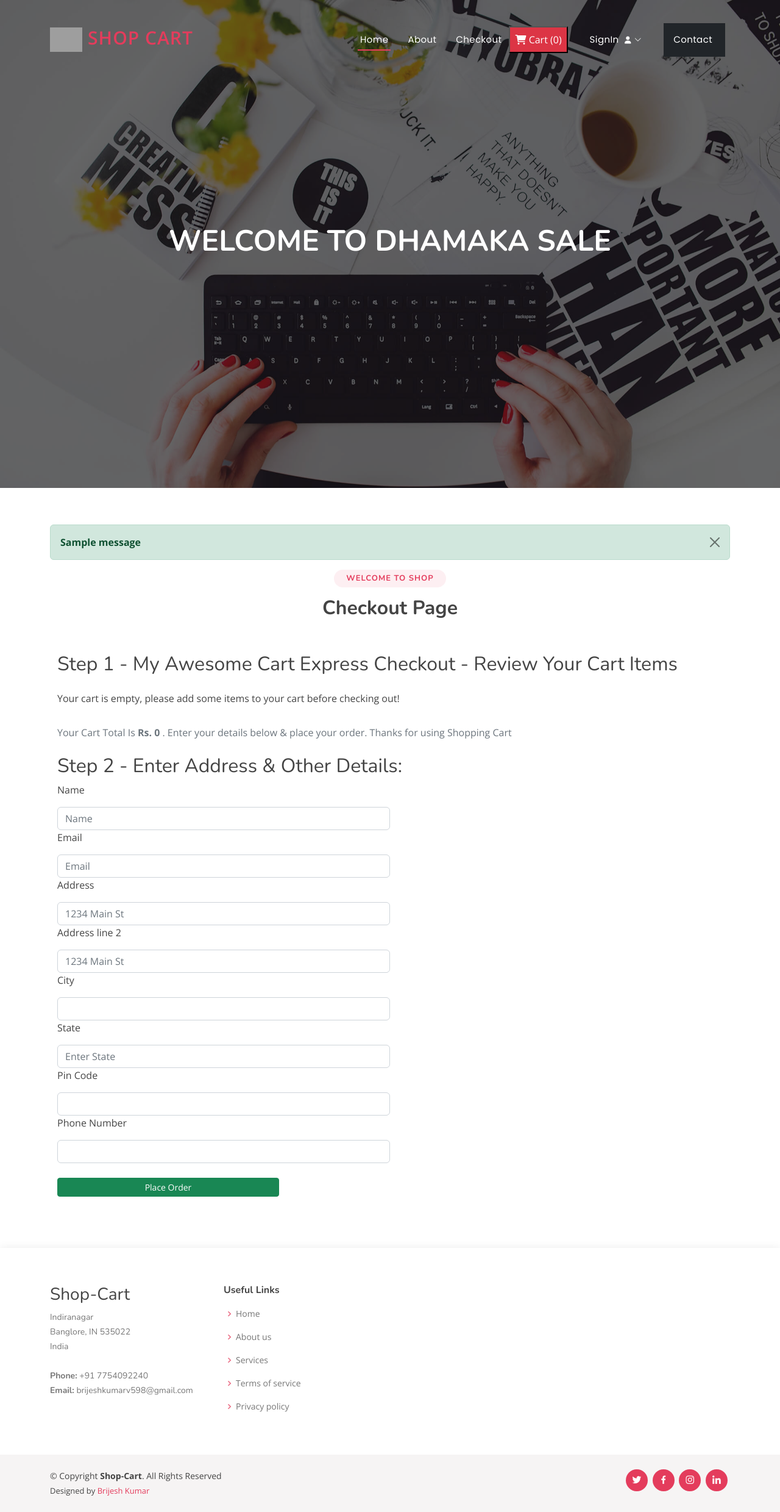
After one commit to Brijesh-26/E-COMMERCE-WITH-DJANGO, a Django app: template ecommerce/templates/checkout.html in a window 1280 px wide. The commit adds this page. Shown: the whole page at 61% size. Run offline with Django 4.2, Linux system fonts and the light colour scheme; the template is opened without the code that fills it, so the values that code supplies are empty; tables that the repository leaves empty hold one stand-in row (values such as "Sample post"); one stand-in notice (Sample message) is shown; some libraries are stand-ins or nearby versions; grey boxes are pictures that could not be loaded.

```diff
--- a/ecommerce/auth_cart/views.py
+++ b/ecommerce/auth_cart/views.py
@@ -29,8 +29,9 @@ def signup(request):
         except Exception as identifier:
             pass
         user = User.objects.create_user(email,email,password)
+
+        user.save()
         user.is_active=False
-        user.save()
         email_subject="Activate Your Account"
         message=render_to_string('activate.html',{
             'user':user,
@@ -55,8 +56,9 @@ class ActivateAccountView(View):
         except Exception as identifier:
             user=None
         if user is not None and generate_token.check_token(user,token):
+
+            user.save()
             user.is_active=True
-            user.save()
             messages.info(request,"Account Activated Successfully")
             return redirect('/authentication/login')
         return render(request,'activatefail.html')
--- a/ecommerce/ecommerce/settings.py
+++ b/ecommerce/ecommerce/settings.py
@@ -118,8 +118,8 @@ USE_TZ = True
 # setting emails
 
 EMAIL_HOST= 'smtpout.secureserver.net'
-EMAIL_HOST_USER= ''
-EMAIL_HOST_PASSWORD= ''
+EMAIL_HOST_USER= '20200021050@mmmut.ac.in'
+EMAIL_HOST_PASSWORD= 'Verma@123'
 EMAIL_PORT= 587
 EMAIL_USE_TLS= True
 EMAIL_BACKEND= 'django.core.mail.backends.smtp.EmailBackend'
--- a/ecommerce/ecommerceapp/admin.py
+++ b/ecommerce/ecommerceapp/admin.py
@@ -1,6 +1,8 @@
 from django.contrib import admin
-from ecommerceapp.models import Contact, Product
+from ecommerceapp.models import Contact, Product, Orders, OrderUpdate
 # Register your models here.
 
 admin.site.register(Contact)
 admin.site.register(Product)
+admin.site.register(Orders)
+admin.site.register(OrderUpdate)
--- /dev/null
+++ b/ecommerce/ecommerceapp/keys.py
@@ -0,0 +1,2 @@
+MID=""
+MK=""
--- a/ecommerce/templates/base.html
+++ b/ecommerce/templates/base.html
@@ -50,8 +50,6 @@
 
           <li><a class="nav-link scrollto" href="/about">About</a></li>
           <li><a class="nav-link scrollto" href="/checkout">Checkout</a></li>
-          <li><a class="nav-link scrollto" href="/profile">My Profile<i class="fa-regular fa-square-user"></i> </a></li>
-
           <button type="button" class="nav-link scrollto bg-danger p-2 m-2 text-white" id="popcart" data-container="body" data-toggle="popover" data-placement="bottom" data-html="true" ><i class="fa-solid fa-cart-shopping"></i>  Cart (<span id="cart">0</span>)
           </button>
 
@@ -136,13 +134,13 @@
         <div class="row">
 
           <div class="col-lg-3 col-md-6 footer-contact">
-            <h3>Tempo</h3>
+            <h3>Shop-Cart</h3>
             <p>
-              A108 Adam Street <br>
-              New York, NY 535022<br>
-              United States <br><br>
-              <strong>Phone:</strong> +1 5589 55488 55<br>
-              <strong>Email:</strong> info@example.com<br>
+              Indiranagar <br>
+              Banglore, IN 535022<br>
+              India <br><br>
+              <strong>Phone:</strong> +91 7754092240<br>
+              <strong>Email:</strong> brijeshkumarv598@gmail.com<br>
             </p>
           </div>
 
@@ -157,7 +155,7 @@
             </ul>
           </div>
 
-          <div class="col-lg-3 col-md-6 footer-links">
+          {% comment %} <div class="col-lg-3 col-md-6 footer-links">
             <h4>Our Services</h4>
             <ul>
               <li><i class="bx bx-chevron-right"></i> <a href="#">Web Design</a></li>
@@ -166,15 +164,15 @@
               <li><i class="bx bx-chevron-right"></i> <a href="#">Marketing</a></li>
               <li><i class="bx bx-chevron-right"></i> <a href="#">Graphic Design</a></li>
             </ul>
-          </div>
-
+          </div> {% endcomment %}
+{% comment %}
           <div class="col-lg-4 col-md-6 footer-newsletter">
             <h4>Join Our Newsletter</h4>
             <p>Tamen quem nulla quae legam multos aute sint culpa legam noster magna</p>
             <form action="" method="post">
               <input type="email" name="email"><input type="submit" value="Subscribe">
             </form>
-          </div>
+          </div> {% endcomment %}
 
         </div>
       </div>
@@ -184,18 +182,17 @@
 
       <div class="me-md-auto text-center text-md-start">
         <div class="copyright">
-          &copy; Copyright <strong><span>Tempo</span></strong>. All Rights Reserved
+          &copy; Copyright <strong><span>Shop-Cart</span></strong>. All Rights Reserved
         </div>
         <div class="credits">
-          Designed by <a href="https://bootstrapmade.com/">BootstrapMade</a>
+          Designed by <a href="https://bootstrapmade.com/">Brijesh Kumar</a>
         </div>
       </div>
       <div class="social-links text-center text-md-right pt-3 pt-md-0">
-        <a href="#" class="twitter"><i class="bx bxl-twitter"></i></a>
-        <a href="#" class="facebook"><i class="bx bxl-facebook"></i></a>
-        <a href="#" class="instagram"><i class="bx bxl-instagram"></i></a>
-        <a href="#" class="google-plus"><i class="bx bxl-skype"></i></a>
-        <a href="#" class="linkedin"><i class="bx bxl-linkedin"></i></a>
+        <a href="https://twitter.com/hello_world1001" class="twitter"><i class="bx bxl-twitter"></i></a>
+        <a href="https://www.facebook.com/profile.php?id=100074687511025" class="facebook"><i class="bx bxl-facebook"></i></a>
+        <a href="https://www.instagram.com/__brijesh26__/" class="instagram"><i class="bx bxl-instagram"></i></a>
+        <a href="https://www.linkedin.com/in/brijesh26/" class="linkedin"><i class="bx bxl-linkedin"></i></a>
       </div>
     </div>
   </footer><!-- End Footer -->
--- /dev/null
+++ b/ecommerce/templates/checkout.html
@@ -0,0 +1,173 @@
+{% extends 'base.html' %}
+{% block title %}
+Check Out
+{% endblock title %}
+{% block content %}
+
+<h1>Welcome to Dhamaka Sale</h1>
+
+{% endblock content %}
+{% block body %}
+{% load static %}
+
+<!-- ======= Portfolio Section ======= -->
+<section id="portfolio" class="portfolio">
+  <div class="container">
+    {% for message in messages %}
+
+    <div
+      class="alert alert-{{message.tags}} alert-dismissible fade show"
+      role="alert"
+    >
+      <strong>{{message}}</strong>
+      <button
+        type="button"
+        class="btn-close"
+        data-bs-dismiss="alert"
+        aria-label="Close"
+      ></button>
+    </div>
+    {% endfor %}
+
+    <div class="section-title">
+      <h2>Welcome to Shop</h2>
+      <h3>Checkout Page </h3>
+    </div>
+
+
+
+       <div class="container">
+           <div class="col my-4">
+               <h2>Step 1 - My Awesome Cart Express Checkout - Review Your Cart Items</h2>
+               <div class="my-4">
+                   <ul class="list-group" id="items">
+
+
+                   </ul>
+
+                   <nav aria-label="breadcrumb">
+         <ol class="breadcrumb mt-3">
+           <li class="breadcrumb-item active" aria-current="page">Your Cart Total Is <b>Rs. <span id="totalprice"></span> <span id="amount"></span></b>. Enter your details below & place your order. Thanks for using Shopping Cart</li>
+           <li</li>
+         </ol>
+       </nav>
+
+
+
+
+               </div>
+           </div>
+           <div class="col my-4">
+               <h2>Step 2 - Enter Address & Other Details:</h2>
+               <form method="post" action="/checkout/">{% csrf_token %}
+                   <input type="hidden" name="itemsJson" id="itemsJson">
+
+                   <input type="hidden" id="amt" name="amt">
+                   <div class="form-row">
+                       <div class="form-group col-md-6">
+                           <label for="inputname">Name</label>
+                           <input type="text" class="form-control mt-3" id="name" name="name" placeholder="Name" required>
+                       </div>
+                       <div class="form-group col-md-6">
+                           <label for="inputEmail4">Email</label>
+                           <input type="email" class="form-control mt-3" id="email" name="email" placeholder="Email" value="{{user.email}}" required>
+                       </div>
+
+                   </div>
+                    <div class="form-row">
+                   <div class="form-group col-md-6">
+                       <label for="inputAddress">Address</label>
+                       <input type="text" class="form-control mt-3" id="address1" name="address1" placeholder="1234 Main St" required>
+                   </div>
+                   <div class="form-group col-md-6">
+                       <label for="inputAddress">Address line 2</label>
+                       <input type="text" class="form-control mt-3" id="address2" name="address2" placeholder="1234 Main St" required>
+                   </div>
+                   </div>
+
+
+
+                   <div class="form-row">
+                       <div class="form-group col-md-6">
+                           <label for="inputCity">City</label>
+                           <input type="text" class="form-control mt-3" id="city" name="city" required>
+                       </div>
+                       <div class="form-group col-md-6">
+                           <label for="inputState">State</label>
+                           <input type="text" class="form-control mt-3" id="state" name="state"  placeholder="Enter State" required>
+                       </div>
+                       </div>
+
+                    <div class="form-row">
+                    <div class="form-group col-md-6">
+                           <label for="inputZip">Pin Code</label>
+                           <input type="number" class="form-control mt-3" id="zip_code" name="zip_code" required>
+                       </div>
+                   <div class="form-group col-md-6">
+                       <label for="inputZip">Phone Number</label>
+                       <input type="number" class="form-control mt-3" id="phone" name="phone" required>
+                   </div>
+                   <br>
+
+
+                   <button id="btn" type="submit" class="btn btn-success btn-sm btn-block col-md-4">Place Order</button>
+               </form>
+           </div>
+       </div>
+
+ <script src="https://code.jquery.com/jquery-3.3.1.js"
+ integrity="sha256-2Kok7MbOyxpgUVvAk/HJ2jigOSYS2auK4Pfzbm7uH60="
+ crossorigin="anonymous"></script>
+   <script src="https://cdnjs.cloudflare.com/ajax/libs/popper.js/1.14.6/umd/popper.min.js" integrity="sha384-wHAiFfRlMFy6i5SRaxvfOCifBUQy1xHdJ/yoi7FRNXMRBu5WHdZYu1hA6ZOblgut" crossorigin="anonymous"></script>
+   <script src="https://stackpath.bootstrapcdn.com/bootstrap/4.2.1/js/bootstrap.min.js" integrity="sha384-B0UglyR+jN6CkvvICOB2joaf5I4l3gm9GU6Hc1og6Ls7i6U/mkkaduKaBhlAXv9k" crossorigin="anonymous"></script>
+
+
+<script>
+if (localStorage.getItem('cart') == null) {
+   var cart = {};
+} else {
+   cart = JSON.parse(localStorage.getItem('cart'));
+}
+console.log(cart);
+
+var sum = 0;
+var totalPrice = 0;
+if ($.isEmptyObject(cart)) {
+   //if object is empty
+   mystr = `<p>Your cart is empty, please add some items to your cart before checking out!</p>`
+   $('#items').append(mystr);
+} else {
+   for (item in cart) {
+       let name = cart[item][1];
+       let qty = cart[item][0];
+       let itemPrice = cart[item][2];
+       sum = sum + qty;
+       totalPrice = totalPrice + qty* itemPrice;
+
+       mystr = `<li class="list-group-item d-flex justify-content-between align-items-center">
+                   ${name}
+                   <div><b> Price : ${itemPrice}</b></div>
+                   <span class="badge badge-primary badge-pill">${qty}</span>
+               </li>`
+       $('#items').append(mystr);
+   }
+   document.getElementById('totalprice').innerHTML=totalPrice
+
+}
+document.getElementById('totalprice').innerHTML = totalPrice;
+
+$('#itemsJson').val(JSON.stringify(cart));
+
+
+
+{% if thank %}
+alert('Thanks for ordering with us. Your order is is {{id}}. Use it to track your order using our order tracker');
+localStorage.clear();
+document.location = "/";
+{% endif %}
+
+var test = `${totalPrice}`;
+document.getElementById("amt").value = test;
+</script>
+
+{% endblock body %}
```
Also changed, not shown: ecommerce/PayTm/Checksum.py (added, +138 -0 lines), ecommerce/ecommerceapp/models.py (+30 -0 lines), ecommerce/ecommerceapp/views.py (+46 -2 lines), ecommerce/db.sqlite3, ecommerce/ecommerceapp/migrations/0003_orders_orderupdate.py (added), ecommerce/media/images/images/dslr2.jpg (added), ecommerce/media/images/images/macbook.jpg (added), ecommerce/media/images/images/macbook_air.jpg (added), ecommerce/media/images/images/smartwatch.jpg (added).
